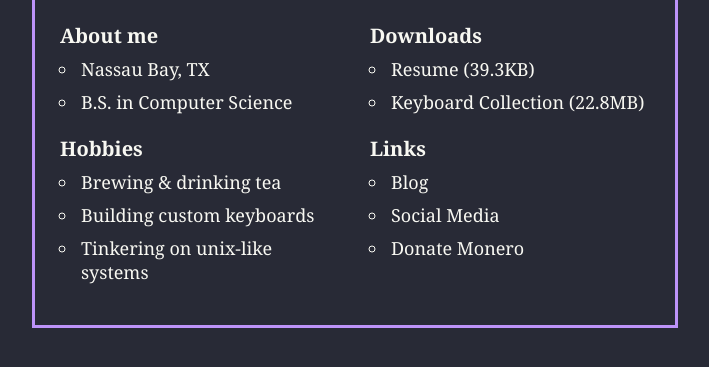
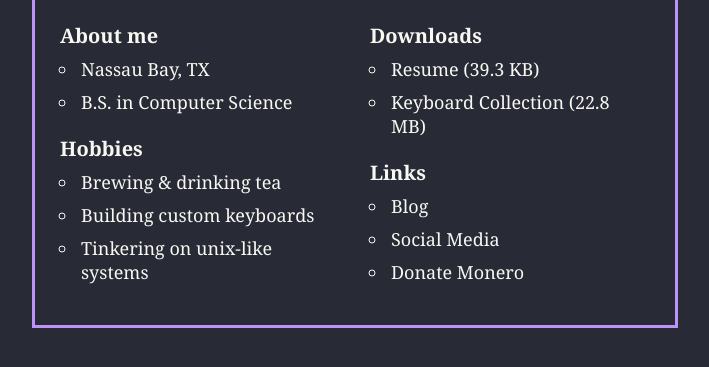
Before and after one commit to michaelpopp/personal-website, a plain HTML site: page index.html in a window 1280 px wide. Shown: the part 295-662 px from the top of the page, without its empty margins (285-994 px from the left). Drawn offline with Linux system fonts and the light colour scheme.

Commit message:
index changed

```diff
--- a/index.html
+++ b/index.html
@@ -34,8 +34,8 @@
                     <div class ="links-list">
                         <h3>Downloads</h3>
                         <ul>
-                            <li><a href="./assets/cv.pdf" download>Resume (39.3KB)</a></li>
-                            <li><a href="./assets/keyboard-photos.zip" download>Keyboard Collection (22.8MB)</a></li>
+                            <li><a href="./assets/cv.pdf" download>Resume (39.3 KB)</a></li>
+                            <li><a href="./assets/keyboard-photos.zip" download>Keyboard Collection (22.8 MB)</a></li>
                         </ul>
                     </div>
                     <div class="Links">
```
